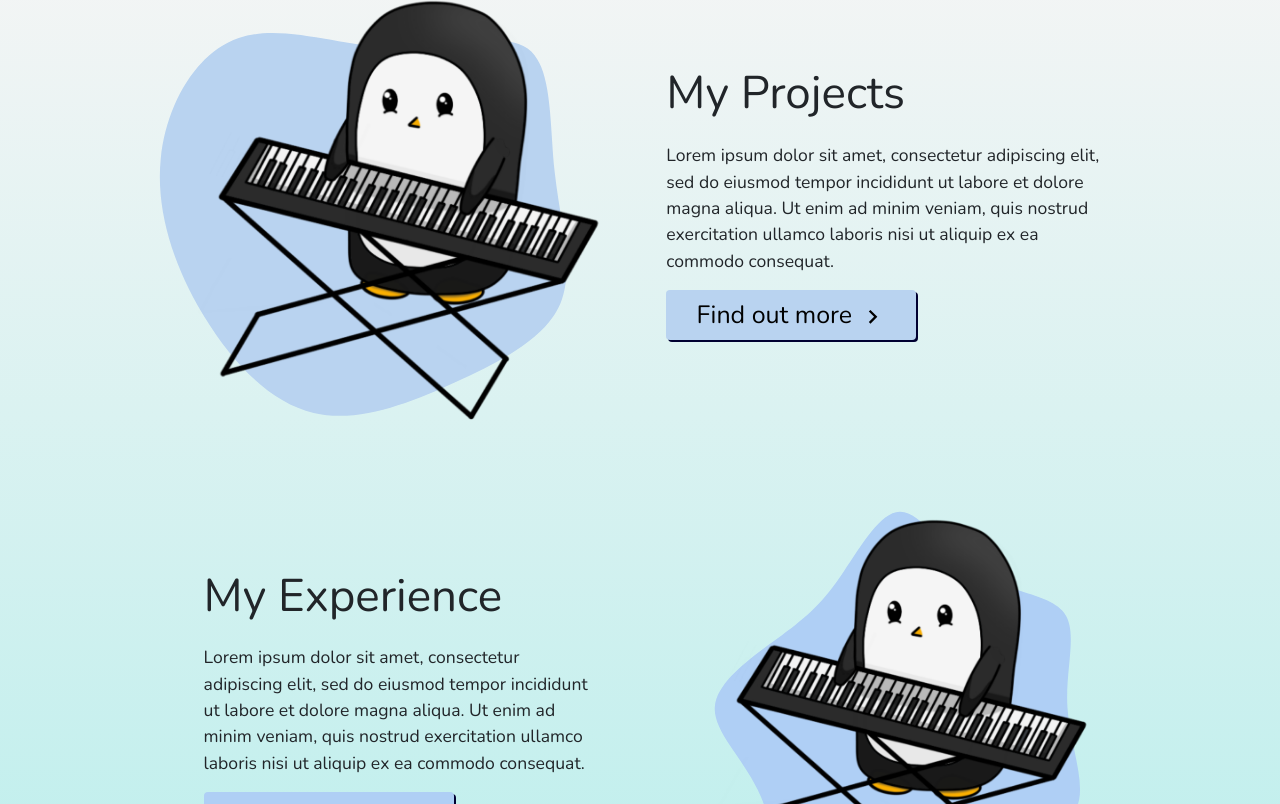
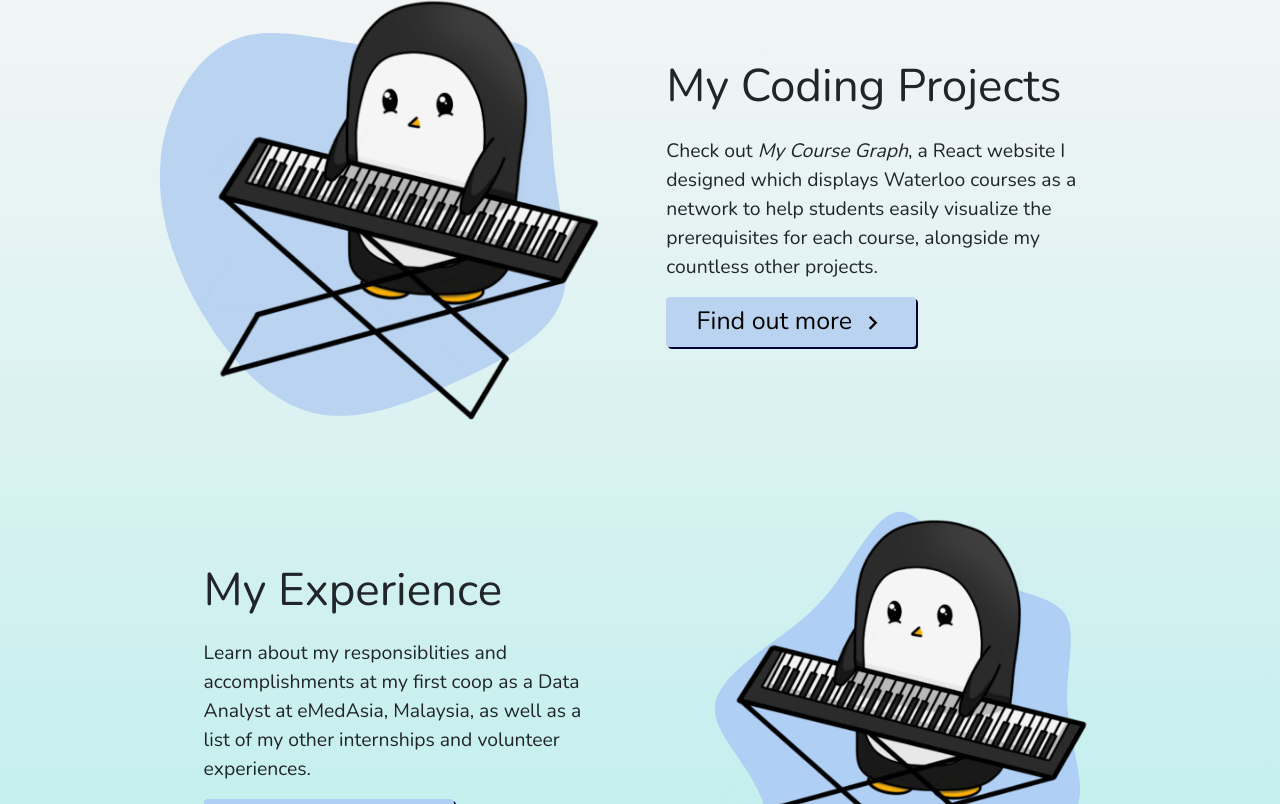
Before and after one commit to mcpenguin/the-arctic-blog, a React (Create React App) app: page / in a window 1280 px wide. Shown: the part 1716-2520 px from the top of the page. Built offline with nearby package versions, Linux system fonts and the light colour scheme.

Commit message:
started writing descriptions for page sections

```diff
--- a/src/components/PageSections/PageSections.css
+++ b/src/components/PageSections/PageSections.css
@@ -49,7 +49,7 @@
     /* background: url('./bg-page-section-text.svg'); */
     /* color: #dce4db; */
     /* color: #f5f5f5; */
-    border-radius: 10%;
+    /* border-radius: 10%; */
     padding: 20px 5%;
 }
 
@@ -61,6 +61,7 @@
 }
 
 .page-text-div p {
+    font-size: 1.1em;
     font-weight: 300;
 }
 
--- a/src/components/PageSections/PageSections.js
+++ b/src/components/PageSections/PageSections.js
@@ -38,98 +38,86 @@ const pageSectionData = [
     {
         class: 'my-projects',
         image: penguin_extracurriculars,
-        title: 'My Projects',
-        desc: `
-            Lorem ipsum dolor sit amet, consectetur adipiscing elit, sed
-            do eiusmod tempor incididunt ut labore et dolore magna
-            aliqua. Ut enim ad minim veniam, quis nostrud exercitation
-            ullamco laboris nisi ut aliquip ex ea commodo
-            consequat.
-        `,
+        title: 'My Coding Projects',
+        // desc: `
+        //     Explore the various coding projects I am working on now and have
+            // completed over my programming career, including the languages, libraries
+            // and tools I used to make them.
+            // A React website that displays Waterloo courses as
+            // a network, a Python-based application that fetches Malaysian COVID-19 data
+            // automatically using the BeautifulSoup library, and more!
+        // `,
+        desc: <p>
+            Check out <i>My Course Graph</i>, a React website I designed which displays Waterloo courses
+            as a network to help students easily visualize the prerequisites for each course,
+            alongside my countless other projects.
+        </p>,
     },
     {
         class: 'my-experience',
         image: penguin_extracurriculars,
         title: 'My Experience',
-        desc: `
-            Lorem ipsum dolor sit amet, consectetur adipiscing elit, sed
-            do eiusmod tempor incididunt ut labore et dolore magna
-            aliqua. Ut enim ad minim veniam, quis nostrud exercitation
-            ullamco laboris nisi ut aliquip ex ea commodo
-            consequat.
-        `,
+        desc: <p>
+            {/* Check out my work and volunteer experience, both for technical and
+            non-technical roles. */}
+            Learn about my responsiblities and accomplishments at my first coop
+            as a Data Analyst at eMedAsia, Malaysia, as well as a list of my other
+            internships and volunteer experiences.
+        </p>,
     },
     {
         class: 'my-education',
         image: penguin_extracurriculars,
         title: 'My Education',
-        desc: `
-            Lorem ipsum dolor sit amet, consectetur adipiscing elit, sed
-            do eiusmod tempor incididunt ut labore et dolore magna
-            aliqua. Ut enim ad minim veniam, quis nostrud exercitation
-            ullamco laboris nisi ut aliquip ex ea commodo
-            consequat.
-        `,
+        desc: <p>
+            View my educational record, which includes both the activities I
+            participated in and the grades I have obtained over my academic life.
+        </p>,
     },
     {
         class: 'my-extracurriculars',
         image: penguin_extracurriculars,
         title: 'My Hobbies & Extracurriculars',
-        desc: `
-            Lorem ipsum dolor sit amet, consectetur adipiscing elit, sed
-            do eiusmod tempor incididunt ut labore et dolore magna
-            aliqua. Ut enim ad minim veniam, quis nostrud exercitation
-            ullamco laboris nisi ut aliquip ex ea commodo
-            consequat.
-        `,
+        desc: <p>
+            Explore my various hobbies and the extracurricular activities I participated
+            in outside of my academic life.
+        </p>,
     },
     {
         class: 'my-achievements',
         image: penguin_achievements,
         title: 'My Awards',
-        desc: `
-            Lorem ipsum dolor sit amet, consectetur adipiscing elit, sed
-            do eiusmod tempor incididunt ut labore et dolore magna
-            aliqua. Ut enim ad minim veniam, quis nostrud exercitation
-            ullamco laboris nisi ut aliquip ex ea commodo
-            consequat.
-        `,
+        desc: <p>
+            Check out the awards and achievements I have received in the last
+            4 years, both in my academic life and in my extracurriculars.
+        </p>,
     },
     {
         class: 'my-notes',
         image: penguin_notes,
         title: 'My Notes',
-        desc: `
-            Lorem ipsum dolor sit amet, consectetur adipiscing elit, sed
-            do eiusmod tempor incididunt ut labore et dolore magna
-            aliqua. Ut enim ad minim veniam, quis nostrud exercitation
-            ullamco laboris nisi ut aliquip ex ea commodo
-            consequat.
-        `,
+        desc: <p>
+            Read the notes I have curated for both my university courses and
+            the A-Level subjects I took in high school.
+        </p>,
     },
     {
         class: 'my-timeline',
         image: penguin_extracurriculars,
         title: 'My Timeline',
-        desc: `
-            Lorem ipsum dolor sit amet, consectetur adipiscing elit, sed
-            do eiusmod tempor incididunt ut labore et dolore magna
-            aliqua. Ut enim ad minim veniam, quis nostrud exercitation
-            ullamco laboris nisi ut aliquip ex ea commodo
-            consequat.
-        `,
+        desc: <p>
+            Here, you can find a comprehensive timeline of everything mentioned in
+            the previous sections.
+        </p>,
     },
     {
         class: 'credits',
         image: penguin_extracurriculars,
         title: 'Credits and References',
-        desc: `
-            Lorem ipsum dolor sit amet, consectetur adipiscing elit, sed
-            do eiusmod tempor incididunt ut labore et dolore magna
-            aliqua. Ut enim ad minim veniam, quis nostrud exercitation
-            ullamco laboris nisi ut aliquip ex ea commodo
-            consequat.
-        `,
+        desc: <p>
+            View the languages, frameworks, references, libraries and tools I used
+            to design and develop this website.
+        </p>,
     },
 ]
 
@@ -167,9 +155,7 @@ class PageSection extends Component {
                         <Col lg={6} className={`page-text ${psClass}-text`}>
                             <div className={`page-text-div ${psClass}-text-div`}>
                                 <h2>{this.props.psTitle}</h2>
-                                <p>
-                                    {this.props.psDesc}
-                                </p>
+                                {this.props.psDesc}
                                 <div className={`page-view ${psClass}-view`}>
                                     <button class="noselect">Find out more <ChevronRight className="page-icon" /></button>
                                 </div>
```
